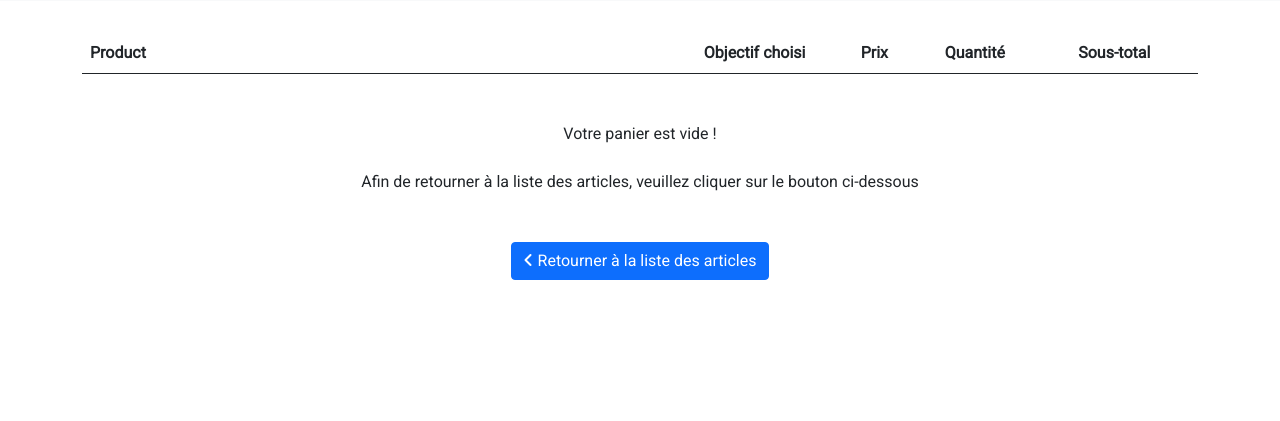
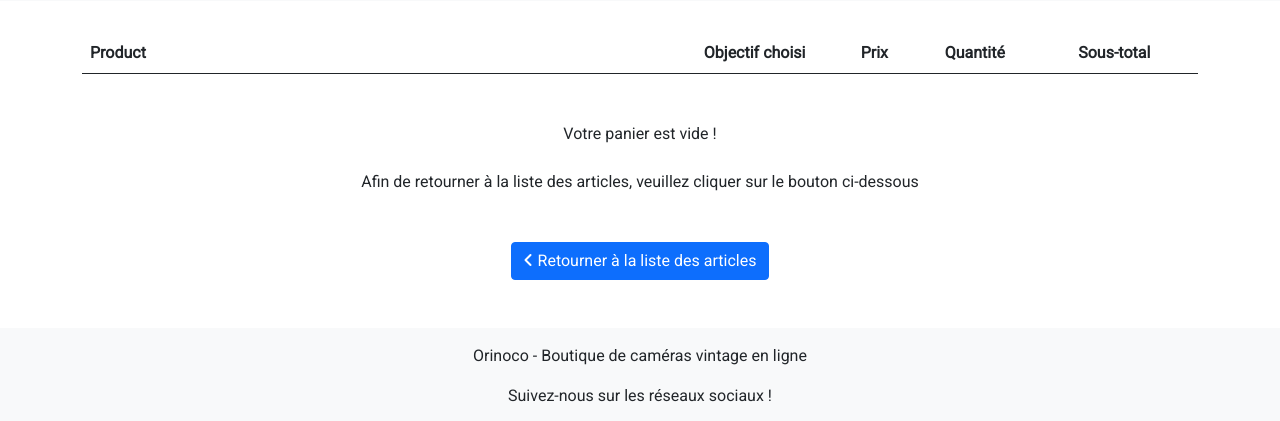
Before and after one commit to MasThomas/MASTHOMAS_5_02082021, a plain HTML site: page cart.html in a window 1280 px wide. Shown: the part 61-482 px from the top of the page. Drawn offline with nearby package versions, Linux system fonts and the light colour scheme; no server answers.

Commit message:
Modifiying footer props

```diff
--- a/cart.html
+++ b/cart.html
@@ -127,7 +127,7 @@
       </div>
     </main>
 
-    <footer class="navbar-light bg-light pb-3 fixed-bottom">
+    <footer class="navbar-light bg-light pb-3">
       <div class="container bloc-sm">
         <div class="row">
           <div class="col-sm-12">
```
Also changed, not shown: confirmation.html (+1 -1 lines), index.html (+1 -1 lines), product.html (+1 -1 lines).
